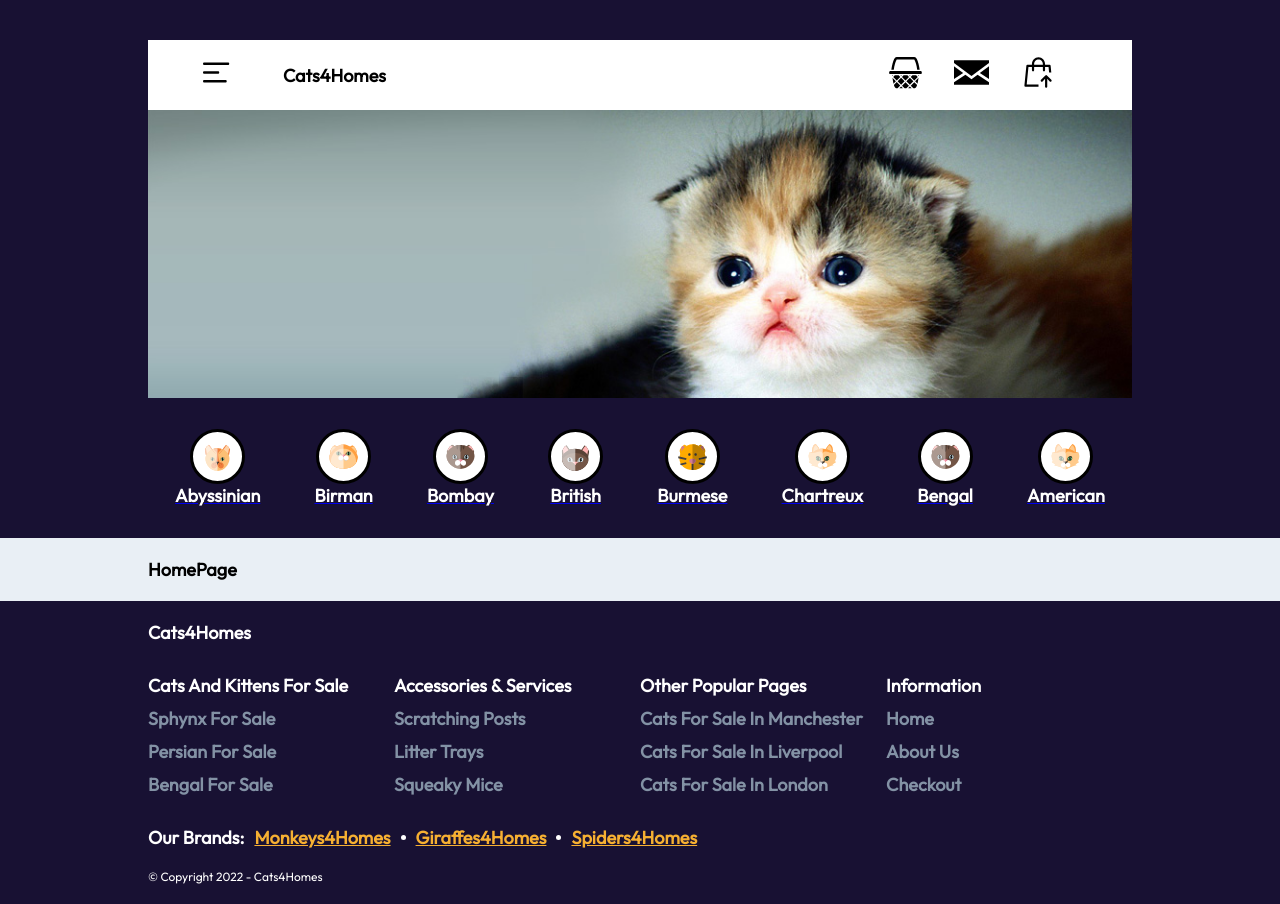
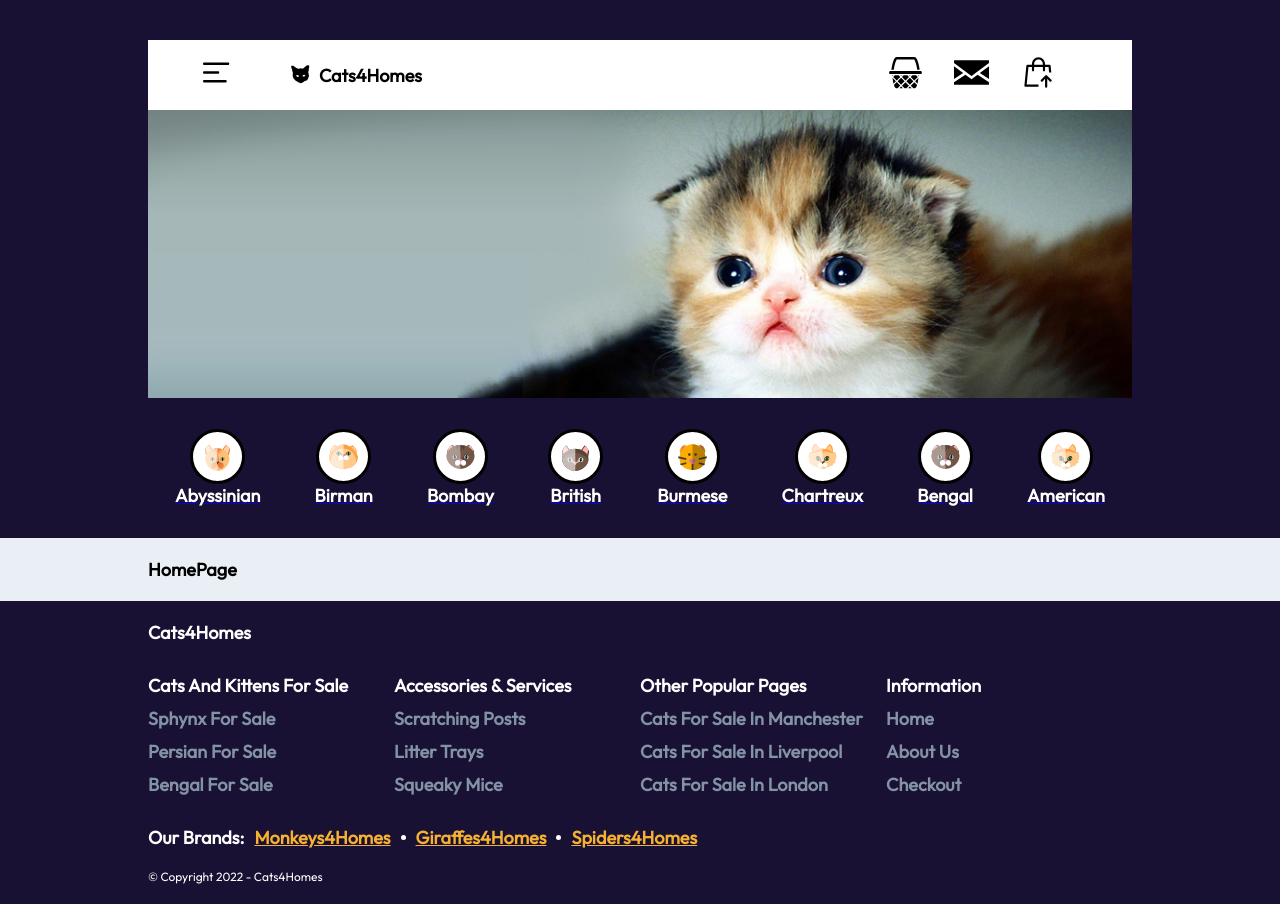
Before and after one commit to AndyJacko/CN-Master-Cat-Store-Project, a React (Create React App) app: page / in a window 1280 px wide. Built offline with nearby package versions, Linux system fonts and the light colour scheme.

Commit message:
Added logo for header

```diff
--- a/src/page-layout/Header/Header.js
+++ b/src/page-layout/Header/Header.js
@@ -13,6 +13,7 @@ import Cat6 from '../../assets/img/cat6.svg';
 import Cute from '../../assets/img/cute.jpeg';
 import Mail from '../../assets/img/mail.svg';
 import Sell from '../../assets/img/sell.svg';
+import Logopic from '../../assets/img/logo.png'
 
 
 
@@ -29,7 +30,7 @@ const Header = () => {
                 <Link className="burger" href="#">
                   <img className="icon" src={Burger} height="35px" width="35px" alt=""/>
                 </Link>
-                <Logo>Cats4Homes</Logo>
+                <Logo><img src={Logopic} width="36" height="20" />Cats4Homes</Logo>
             </NavLeft>
             <NavRight>
                 <Link className="basket" href="#">
@@ -143,6 +144,8 @@ const NavLeft = styled.div`
 `;
 
 const Logo = styled.div`
+  display: flex;
+  align-items: center;
   color: black;
   margin-left: 50px;
 `;
```
Also changed, not shown: src/assets/img/logo.png (added).
